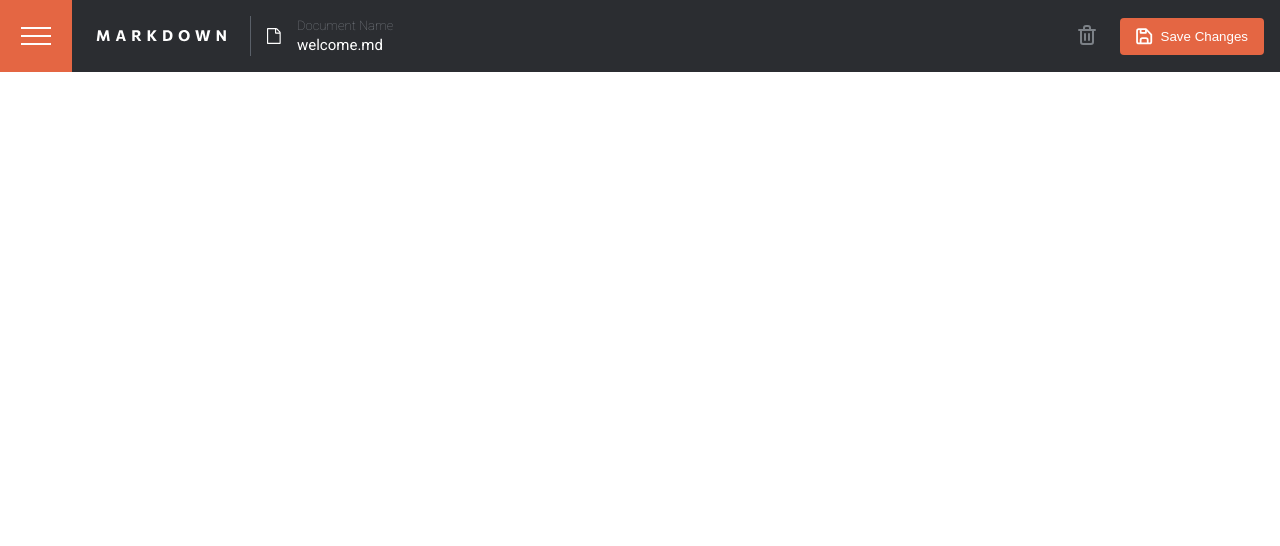
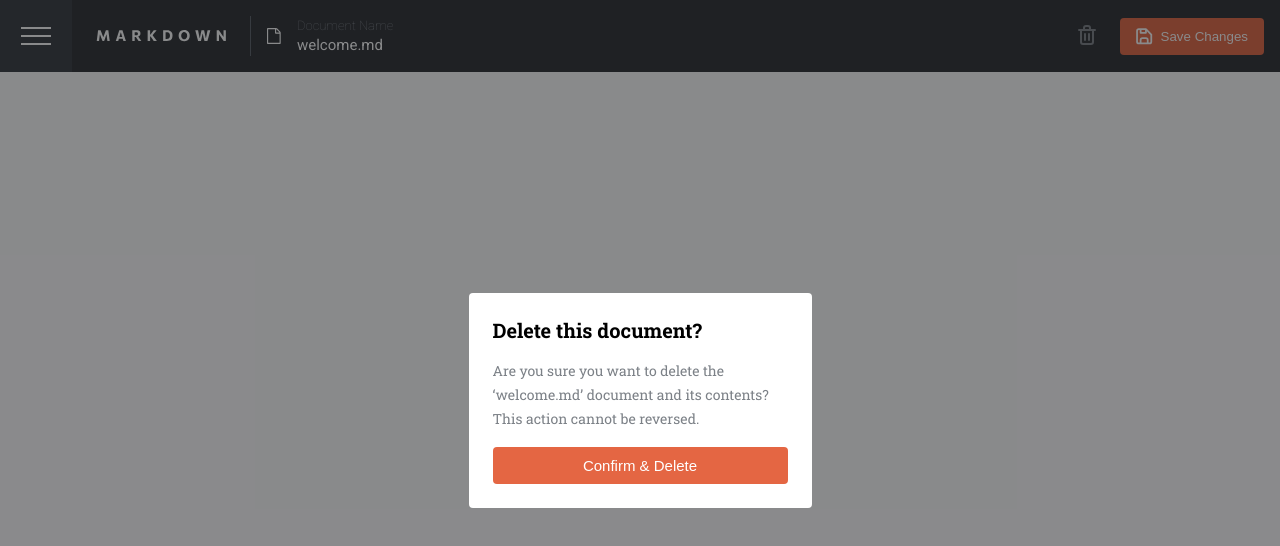
Before and after one commit to eawebmaster20/markdown-editor, an Angular app: page / in a window 1280 px wide. Shown: the top 546 px of the page. Built offline with nearby package versions, Linux system fonts and the light colour scheme.

Commit message:
adds delete modal

```diff
--- a/src/app/app.component.html
+++ b/src/app/app.component.html
@@ -4,3 +4,4 @@
 
 <router-outlet />
 <app-toolbar/>
+<app-confirm-delete-modal/>
--- a/src/app/app.component.ts
+++ b/src/app/app.component.ts
@@ -1,11 +1,12 @@
 import { Component } from '@angular/core';
 import { RouterOutlet } from '@angular/router';
 import { ToolbarComponent } from './components/toolbar/toolbar.component';
+import { ConfirmDeleteModalComponent } from './components/confirm-delete-modal/confirm-delete-modal.component';
 
 @Component({
   selector: 'app-root',
   standalone: true,
-  imports: [RouterOutlet,ToolbarComponent],
+  imports: [RouterOutlet,ToolbarComponent,ConfirmDeleteModalComponent],
   templateUrl: './app.component.html',
   styleUrl: './app.component.scss',
 })
--- /dev/null
+++ b/src/app/components/confirm-delete-modal/confirm-delete-modal.component.html
@@ -0,0 +1,9 @@
+
+
+<div class="lightbox">
+    <div class="del-modal">
+        <h4>Delete this document?</h4>
+        <p>Are you sure you want to delete the ‘welcome.md’ document and its contents? This action cannot be reversed.</p>
+        <button id="btn-con-del">Confirm & Delete</button>
+    </div>
+</div>
--- /dev/null
+++ b/src/app/components/confirm-delete-modal/confirm-delete-modal.component.scss
@@ -0,0 +1,50 @@
+.del-modal{
+    background-color: var(--slate-100);
+    padding: 24px;
+    width: 343px;
+    border-radius: 4px;
+
+}
+
+.del-modal h4{
+    font-family: "Roboto Slab" ,sans-serif;
+    font-weight: 700;
+    font-size: 20px;
+    margin-bottom: 16px;
+
+}
+.del-modal p{
+    font-family: "Roboto Slab" ,sans-serif;
+    font-size: 14px;
+    margin-bottom: 16px;
+    line-height: 24px;
+    color: var(--slate-500);
+}
+#btn-con-del{
+    background-color: var(--orange-accent);
+    width: 100%;
+    padding: 10px 0;
+    font-size: 15px;
+    color: var(--slate-100);
+    border: none;
+    border-radius: 4px;
+    cursor: pointer;
+    transition: background-color 0.2s ease-in;
+}
+#btn-con-del:hover{
+    background-color: var(--orange-hover);
+}
+.lightbox{
+ width: 100%;
+ height: 100%;
+ position: absolute;
+ top: 0;
+ left: 0;
+ background-color: rgba(21,22,25,0.5);
+ z-index: -1;
+ display: flex;
+ justify-content: center;
+ align-items: center;
+
+
+}
--- a/src/app/components/toolbar/toolbar.component.scss
+++ b/src/app/components/toolbar/toolbar.component.scss
@@ -8,6 +8,8 @@ nav{
     justify-content: space-between;
     align-items: center;
     padding: 0 16px 0 0;
+    position: absolute;
+    z-index: -2;
 }
 .left-container{
     display: flex;
--- a/src/styles.scss
+++ b/src/styles.scss
@@ -22,6 +22,8 @@
 
 body {
   font-family: "Roboto", sans-serif;
+  position: relative;
+  height: 100vh;
 }
 
 input {
```
Also changed, not shown: src/app/components/confirm-delete-modal/confirm-delete-modal.component.ts (added, +12 -0 lines), 1 other file (tests, documents, lock files or other folders).
